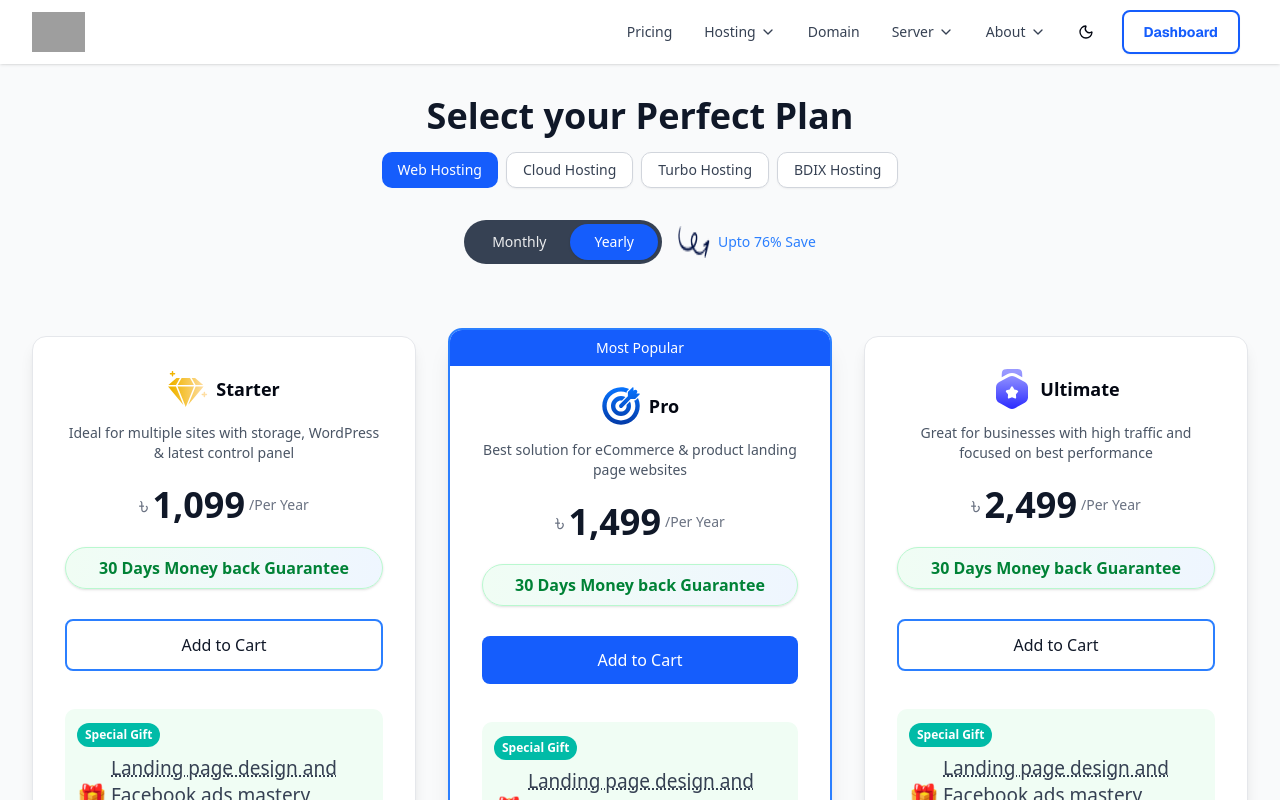
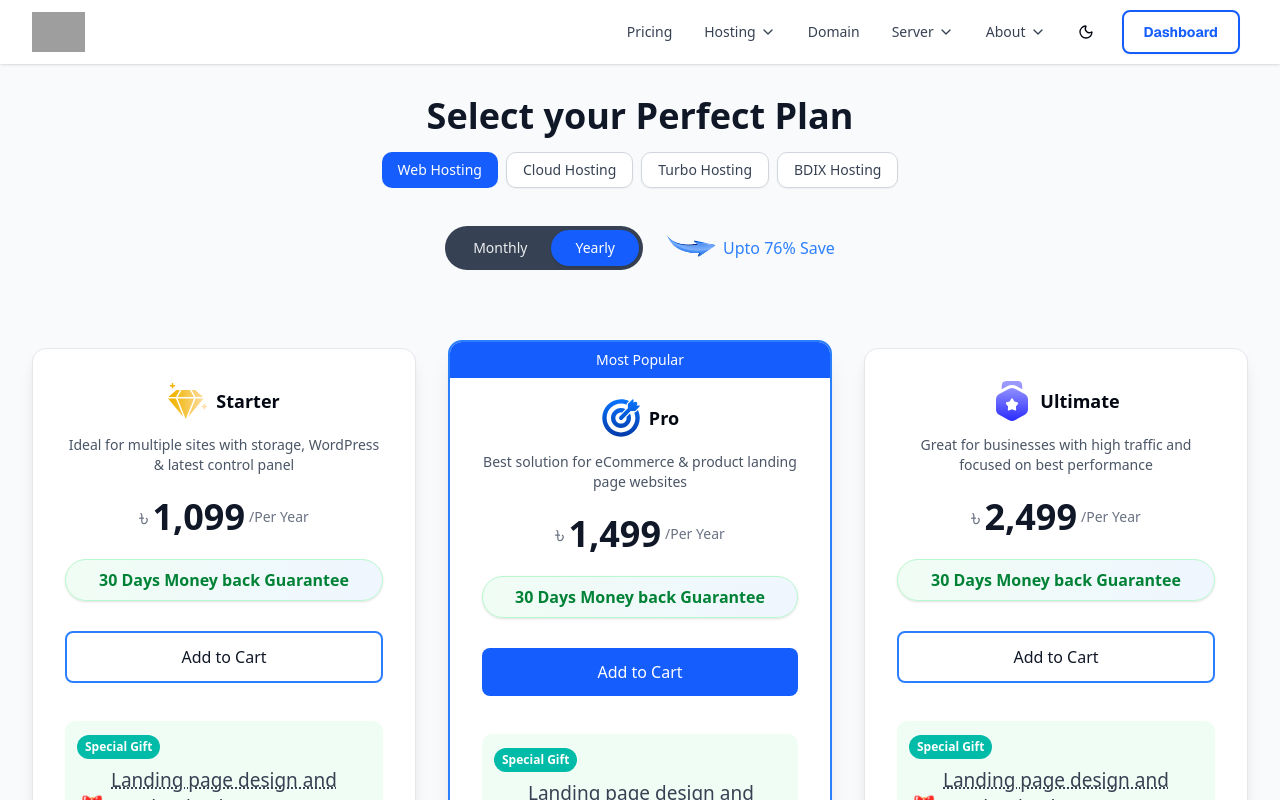
Before and after one commit to ssmahim01/hostnin, a Next.js app: page /pricing in a window 1280 px wide. Shown: the top 800 px of the page. Built offline with nearby package versions, Linux system fonts and the light colour scheme; grey boxes are pictures that could not be loaded.

Commit message:
Added: right-arrow image then set in pricing component

```diff
--- a/src/app/(public-routes)/components/web-hosting/pricing-plans.tsx
+++ b/src/app/(public-routes)/components/web-hosting/pricing-plans.tsx
@@ -55,13 +55,13 @@ export default function PricingPlans() {
               </div>
               <div className="text-base flex gap-2 items-center text-blue-600 dark:text-gray-200 font-medium">
                 <Image
-                  src={"/assets/arrow-dark.webp"}
-                  alt="Right Arrow "
-                  width={100}
-                  height={80}
-                  className="w-8 h-8"
+                  src={"/assets/right-arrow.png"}
+                  alt="Right Arrow"
+                  width={120}
+                  height={90}
+                  className={"w-16 h-14"}
                   priority
-                />{" "}
+                />
                 <span className="font-medium text-base">Upto 76% save</span>
               </div>
             </div>
--- a/src/components/shared/pricing.tsx
+++ b/src/components/shared/pricing.tsx
@@ -15,6 +15,8 @@ export default function Pricing() {
   const currentHostingData = hostingPlansData.find(
     (hosting) => hosting.id === activeHostingType
   );
+
+  const arrowSrc = "/assets/right-arrow.png";
 
   return (
     <section className="py-20 bg-gray-50 dark:bg-gray-900">
@@ -44,7 +46,7 @@ export default function Pricing() {
           </div>
 
           {/* Billing Toggle */}
-          <div className="flex items-center justify-center gap-4 mb-2">
+          <div className="flex items-center justify-center gap-4">
             <div className="flex bg-gray-700 p-1 rounded-full">
               <button
                 onClick={() => setBillingCycle("monthly")}
@@ -67,16 +69,16 @@ export default function Pricing() {
                 Yearly
               </button>
             </div>
-            <p className="text-sm flex gap-2 items-center text-blue-500 dark:text-gray-200 font-medium">
+            <div className="text-base flex items-center text-blue-500 dark:text-gray-200 font-medium">
               <Image
-                src={"/assets/arrow-dark.webp"}
-                alt="Right Arrow "
-                width={100}
-                height={80}
-                className="w-8 h-8"
+                src={arrowSrc}
+                alt="Right Arrow"
+                width={120}
+                height={90}
+                className={"w-16 h-14"}
                 priority
-              />{" "}
-              <span>
+              />
+              <span className="text-base font-medium">
                 Upto{" "}
                 {currentHostingData?.id === "web"
                   ? "76%"
@@ -87,7 +89,7 @@ export default function Pricing() {
                   : "75%"}{" "}
                 Save
               </span>
-            </p>
+            </div>
           </div>
         </div>
 
```
Also changed, not shown: public/assets/right-arrow.png (added).
